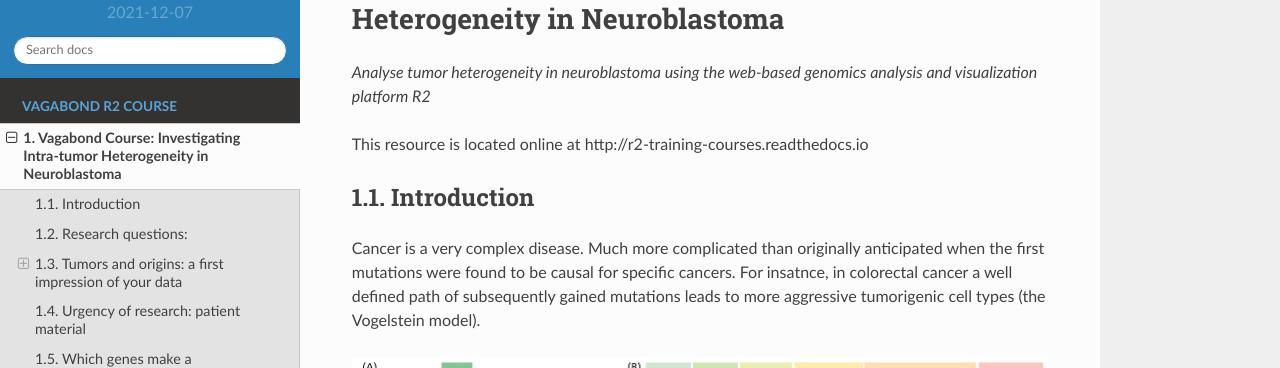
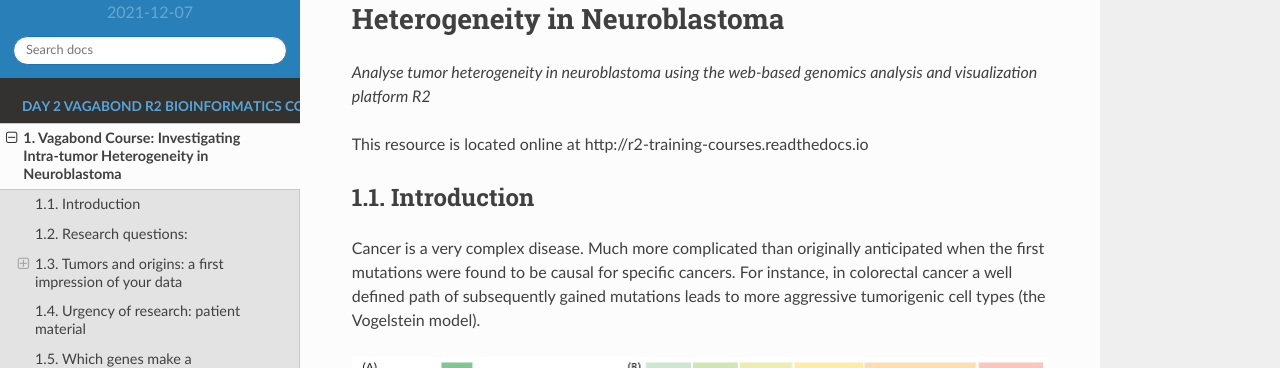
Before and after one commit to antronerds/r2-training-courses, a Sphinx documentation site: the page built from docs/VAGABOND_interim_course_R2_day2.md, in a window 1280 px wide and 900 px high. Shown: the part 160-528 px from the top of the window. Built offline with Sphinx 7.4.7 and the Read the Docs theme 2.0.0, drawn with Linux system fonts in a browser that asks for light colours; pages that are not in the unit, such as notebooks, are missing from menus.

Commit message:
Index Vagabond, 2 days

```diff
--- a/docs/VAGABOND_interim_course_R2.md
+++ b/docs/VAGABOND_interim_course_R2_day2.md
@@ -10,7 +10,7 @@
 Introduction
 ------------
 
-Cancer is a very complex disease. Much more complicated than originally anticipated when the first mutations were found to be causal for specific cancers. For insatnce, in colorectal cancer a well defined path of subsequently gained mutations leads to more aggressive tumorigenic cell types (the Vogelstein model).
+Cancer is a very complex disease. Much more complicated than originally anticipated when the first mutations were found to be causal for specific cancers. For instance, in colorectal cancer a well defined path of subsequently gained mutations leads to more aggressive tumorigenic cell types (the Vogelstein model).
 
   ![](_static/images/TumorHeterogeneity_CancerProgression.jpg "Figure 1: Mutation paths during cancer progression.")
 
```
Also changed, not shown: docs/index.rst (+8 -1 lines).
